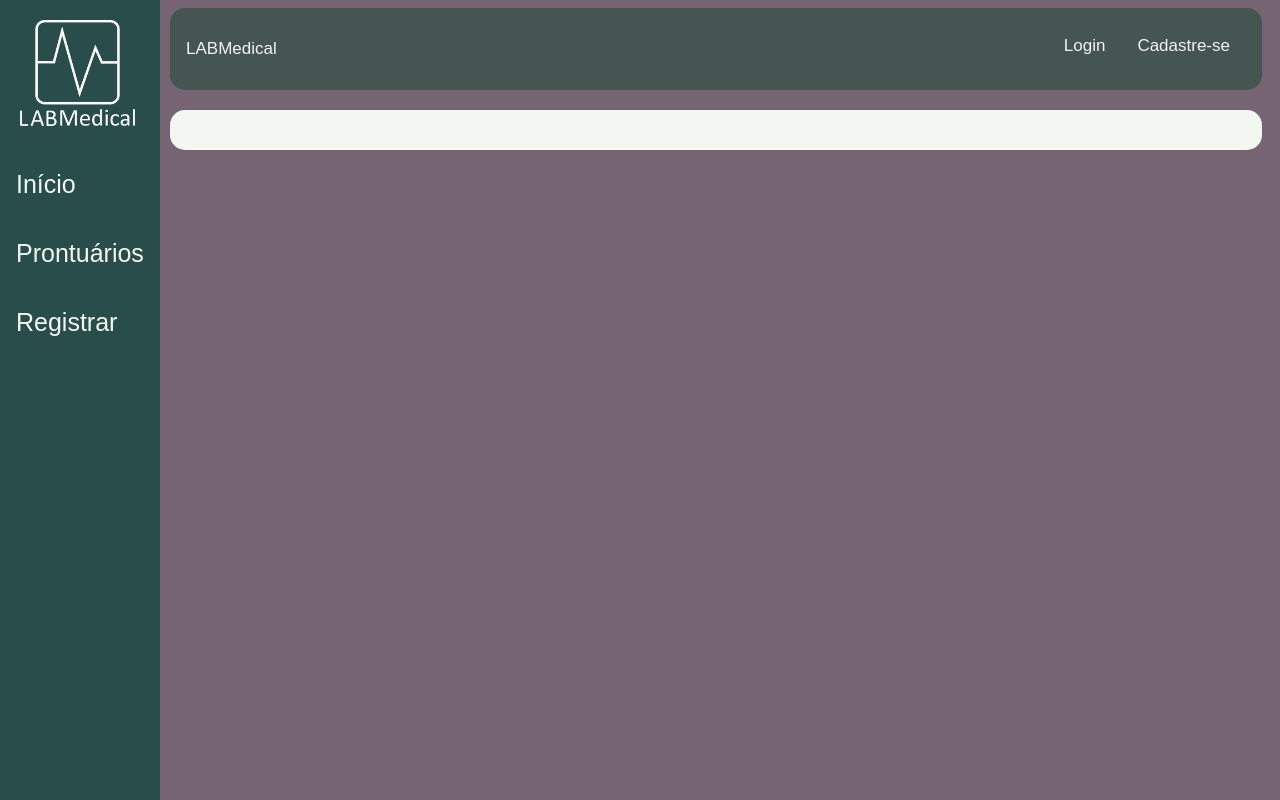
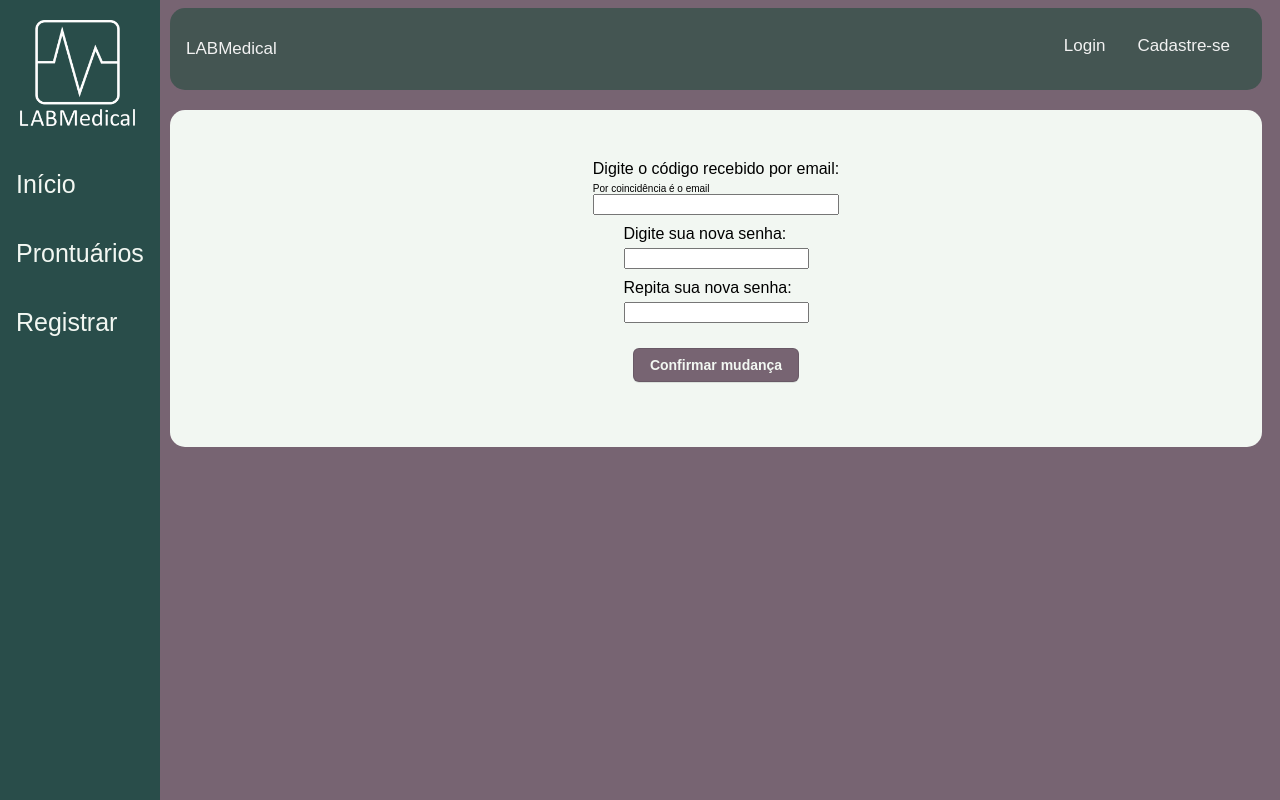
Before and after one commit to heloiseap/LABMedical, an Angular app in the folder LABMedical/: page /reset-senha in a window 1280 px wide. Before the commit this address led to /. Built offline with nearby package versions, Linux system fonts and the light colour scheme.

Commit message:
login reset senha cadastro final v0

```diff
--- a/LABMedical/src/app/app.routes.ts
+++ b/LABMedical/src/app/app.routes.ts
@@ -8,6 +8,7 @@ import { RegistrarConsultaComponent } from './registrar/registrar-consulta/regis
 import { RegistrarPacienteComponent } from './registrar/registrar-paciente/registrar-paciente.component';
 import { CadastroComponent } from './cadastro/cadastro.component';
 import { ProntuarioPacienteComponent } from './prontuarios/prontuario-paciente/prontuario-paciente.component';
+import { ResetSenhaComponent } from './reset-senha/reset-senha.component';
 
 export const routes: Routes = [
   {
@@ -71,5 +72,10 @@ export const routes: Routes = [
       },
     ],
   },
+  {
+    path: 'reset-senha',
+    component: ResetSenhaComponent,
+    pathMatch: 'full'
+  }
 
 ];
--- a/LABMedical/src/app/cadastro/cadastro.component.scss
+++ b/LABMedical/src/app/cadastro/cadastro.component.scss
@@ -13,6 +13,7 @@
 
   p {
     color: red;
+    font-size: smaller;
   }
 
   .btn-normal {
--- a/LABMedical/src/app/login/login.component.html
+++ b/LABMedical/src/app/login/login.component.html
@@ -9,6 +9,17 @@
         formControlName="emailUser"
       />
     </div>
+    <p
+    *ngIf="
+      loginForm.controls.emailUser.errors &&
+      loginForm.controls.emailUser.errors.required &&
+      (loginForm.get('emailUser')?.touched ||
+      loginForm.get('emailUser')?.dirty)
+    "
+    class="msg-erro"
+  >
+    Preenchimento obrigatório
+  </p>
   </div>
 
   <div>
@@ -20,11 +31,22 @@
         name="senhaUser"
         formControlName="senhaUser"
       />
+      <p
+      *ngIf="
+        loginForm.controls.senhaUser.errors &&
+        loginForm.controls.senhaUser.errors.required &&
+        (loginForm.get('senhaUser')?.touched ||
+        loginForm.get('senhaUser')?.dirty)
+      "
+      class="msg-erro"
+    >
+      Preenchimento obrigatório
+    </p>
     </div>
   </div>
   <div><button class="btn-normal" type="submit">Entrar</button></div>
   <span class="links">
-    <a class="link" routerLink="cadastro">Criar Conta</a>
-    <a class="link" routerLink="reset-senha">Resetar senha</a>
+    <a class="link" (click)="criarConta()">Criar Conta</a>
+    <a class="link" (click)="mudarSenha()">Resetar senha</a>
   </span>
 </form>
--- a/LABMedical/src/app/login/login.component.scss
+++ b/LABMedical/src/app/login/login.component.scss
@@ -13,6 +13,7 @@
 
   p {
     color: red;
+    font-size: smaller;
   }
 
   .btn-normal {
@@ -73,4 +74,6 @@
   font-size: 12px;
   color: #776472;
   display: block;
+  cursor: pointer;
+
 }
--- a/LABMedical/src/app/login/login.component.ts
+++ b/LABMedical/src/app/login/login.component.ts
@@ -1,17 +1,20 @@
 import { Component, OnInit } from '@angular/core';
 import { FormControl, FormGroup, ReactiveFormsModule, Validators } from '@angular/forms';
 import { Router, RouterLink } from '@angular/router';
+import usuarios from '../../mock-db/usuarios.json';
+import { CommonModule } from '@angular/common';
 
 @Component({
   selector: 'app-login',
   standalone: true,
-  imports: [ReactiveFormsModule, RouterLink],
+  imports: [ReactiveFormsModule, RouterLink, CommonModule],
   templateUrl: './login.component.html',
   styleUrl: './login.component.scss'
 })
 export class LoginComponent implements OnInit {
 
   loginForm!: FormGroup
+  listaUsuarios = usuarios
 
   login = {
     emailUser: '',
@@ -21,7 +24,6 @@ export class LoginComponent implements OnInit {
   constructor(private router: Router){}
 
   ngOnInit(): void {
-    //declarar aqui o form
     this.loginForm = new FormGroup({
       emailUser: new FormControl('',[
         Validators.required
@@ -33,17 +35,31 @@ export class LoginComponent implements OnInit {
   }
 
   fazerLogin() {
+    if (this.loginForm.valid){
+      let check = this.listaUsuarios.filter(usuario => usuario.email == this.loginForm.controls.emailUser.value)
+      if (check.length !=0) {
+        if (check[0].senha == this.loginForm.controls.senhaUser.value){
+          localStorage.setItem("logado","true")
+          this.router.navigate(['inicio'])
 
+        } else {
+          alert("Senha incorreta")
+          this.loginForm.patchValue({senhaUser: ''})
+        }
+      } else {
+        alert("Usuário não cadastrado")
+      }
+
+    } else {
+      this.loginForm.markAllAsTouched();
+    }
   }
 
   criarConta() {
     this.router.navigate(['cadastro'])
   }
 
-  resetarSenha() {
-    //todo
+  mudarSenha() {
+    this.router.navigate(['reset-senha'])
   }
-
-
-
 }
--- /dev/null
+++ b/LABMedical/src/app/reset-senha/reset-senha.component.html
@@ -0,0 +1,98 @@
+<form class="formulario" (ngSubmit)="mudarSenha()" [formGroup]="mudarSenhaForm">
+    <div>
+        <div><label for="codigo">Digite o código recebido por email:</label></div>
+        <span>Por coincidência é o email</span>
+        <div>
+          <input
+            type="password"
+            id="codigo"
+            name="codigo"
+            formControlName="codigo"
+          />
+        </div>
+        <p
+          *ngIf="
+            mudarSenhaForm.controls.senha1.errors &&
+            mudarSenhaForm.controls.senha1.errors.required &&
+            (mudarSenhaForm.get('senha1')?.touched ||
+              mudarSenhaForm.get('senha1')?.dirty)
+          "
+          class="msg-erro"
+        >
+          Preenchimento obrigatório
+        </p>
+      </div>
+
+
+    <div>
+    <div><label for="senha1">Digite sua nova senha:</label></div>
+    <div>
+      <input
+        type="password"
+        id="senha1"
+        name="senha1"
+        formControlName="senha1"
+      />
+    </div>
+    <p
+      *ngIf="
+        mudarSenhaForm.controls.senha1.errors &&
+        mudarSenhaForm.controls.senha1.errors.required &&
+        (mudarSenhaForm.get('senha1')?.touched ||
+          mudarSenhaForm.get('senha1')?.dirty)
+      "
+      class="msg-erro"
+    >
+      Preenchimento obrigatório
+    </p>
+    <p
+    class="msg-erro"
+    *ngIf="
+      mudarSenhaForm.controls.senha1.errors &&
+      (mudarSenhaForm.controls.senha1.errors?.minlength ||
+      mudarSenhaForm.controls.senha1.errors?.maxlength) &&
+      (mudarSenhaForm.get('senha1')?.touched ||
+      mudarSenhaForm.get('senha1')?.dirty)
+    "
+  >
+    Utilize de 6 a 20 caracteres
+  </p>
+  </div>
+
+  <div>
+    <div><label for="senha2">Repita sua nova senha:</label></div>
+    <div>
+      <input
+        type="password"
+        id="senha2"
+        name="senha2"
+        formControlName="senha2"
+      />
+    </div>
+    <p
+      *ngIf="
+        mudarSenhaForm.controls.senha2.errors &&
+        mudarSenhaForm.controls.senha2.errors.required &&
+        (mudarSenhaForm.get('senha2')?.touched ||
+          mudarSenhaForm.get('senha2')?.dirty)
+      "
+      class="msg-erro"
+    >
+      Preenchimento obrigatório
+    </p>
+
+    <p
+    class="msg-erro"
+    *ngIf="
+      !this.senhasIguais() &&
+      (mudarSenhaForm.get('senha2')?.touched ||
+      mudarSenhaForm.get('senha2')?.dirty)
+    "
+  >
+    Senhas diferentes
+  </p>
+  </div>
+  <div>
+    <button class="btn-normal" type="submit">Confirmar mudança</button>
+  </div>
+</form>
--- /dev/null
+++ b/LABMedical/src/app/reset-senha/reset-senha.component.scss
@@ -0,0 +1,83 @@
+.formulario {
+    display: flex;
+    flex-direction: column;
+    align-items: center;
+    margin: 20px;
+    padding: 10px;
+
+    div {
+      display: flex;
+      flex-direction: column;
+      padding-bottom: 5px;
+    }
+
+    p {
+      color: red;
+      font-size: smaller;
+    }
+
+    span {
+        font-size: x-small;
+    }
+
+    .btn-normal {
+      appearance: none;
+      background-color: #776472;
+      border: 1px solid rgba(27, 31, 35, 0.15);
+      border-radius: 6px;
+      box-shadow: rgba(27, 31, 35, 0.1) 0 1px 0;
+      box-sizing: border-box;
+      color: #f2f7f2;
+      cursor: pointer;
+      display: inline-block;
+      font-size: 14px;
+      font-weight: 600;
+      line-height: 20px;
+      padding: 6px 16px;
+      position: relative;
+      text-align: center;
+      text-decoration: none;
+      user-select: none;
+      -webkit-user-select: none;
+      touch-action: manipulation;
+      vertical-align: middle;
+      white-space: nowrap;
+      margin: 10px;
+      margin-top: 15px;
+    }
+
+    .btn-normal:focus:not(:focus-visible):not(.focus-visible) {
+      box-shadow: none;
+      outline: none;
+    }
+
+    .btn-normal:hover {
+      background-color: #685e65;
+    }
+
+    .btn-normal:focus {
+      box-shadow: #4d454a(46, 164, 79, 0.4) 0 0 0 3px;
+      outline: none;
+    }
+
+    .btn-normal:disabled {
+      background-color: #887a84;
+      border-color: rgba(27, 31, 35, 0.1);
+      color: rgba(255, 255, 255, 0.8);
+      cursor: default;
+    }
+
+    .btn-normal:active {
+      background-color: #644f5e;
+      box-shadow: rgba(20, 70, 32, 0.2) 0 1px 0 inset;
+    }
+  }
+  .link {
+    padding: 5px;
+    text-decoration: none;
+    font-size: 12px;
+    color: #776472;
+    display: block;
+    cursor: pointer;
+
+  }
--- /dev/null
+++ b/LABMedical/src/app/reset-senha/reset-senha.component.ts
@@ -0,0 +1,73 @@
+import { CommonModule } from '@angular/common';
+import { Component, OnInit } from '@angular/core';
+import {
+  FormControl,
+  FormGroup,
+  ReactiveFormsModule,
+  Validators,
+} from '@angular/forms';
+import usuarios from '../../mock-db/usuarios.json';
+import { Router, RouterLink } from '@angular/router';
+
+@Component({
+  selector: 'app-reset-senha',
+  standalone: true,
+  imports: [ReactiveFormsModule, CommonModule, RouterLink],
+  templateUrl: './reset-senha.component.html',
+  styleUrl: './reset-senha.component.scss',
+})
+export class ResetSenhaComponent implements OnInit {
+  mudarSenhaForm!: FormGroup;
+  listaUsuarios = usuarios;
+
+  constructor(private router: Router) {
+  }
+
+  ngOnInit() {
+    this.mudarSenhaForm = new FormGroup({
+      codigo: new FormControl('', [Validators.required]),
+      senha1: new FormControl('', [
+        Validators.required,
+        Validators.minLength(6),
+        Validators.maxLength(20),
+      ]),
+      senha2: new FormControl('', [Validators.required]),
+    });
+  }
+
+  senhasIguais() {
+    if (
+      this.mudarSenhaForm.controls.senha1.value ==
+      this.mudarSenhaForm.controls.senha2.value
+    ) {
+      return true;
+    }
+    return false;
+  }
+
+  mudarSenha() {
+    if (this.mudarSenhaForm.valid) {
+      let usuario = this.listaUsuarios.filter(
+        (usuario) => usuario.email == this.mudarSenhaForm.controls.codigo.value
+      );
+      if (usuario.length == 1) {
+        for (let i = 0; i < this.listaUsuarios.length; i++) {
+          if (
+            this.listaUsuarios[i].email ==
+            this.mudarSenhaForm.controls.codigo.value
+          ) {
+            this.listaUsuarios[i].senha =
+              this.mudarSenhaForm.controls.senha1.value;
+              localStorage.setItem("logado","true")
+              this.router.navigate(['inicio'])
+            break;
+          }
+        }
+      } else {
+        alert('Código inválido');
+      }
+    } else {
+      this.mudarSenhaForm.markAllAsTouched();
+    }
+  }
+}
--- a/LABMedical/src/app/services/validador-customizado.service.ts
+++ b/LABMedical/src/app/services/validador-customizado.service.ts
@@ -83,14 +83,14 @@ export class ValidadorCustomizadoService {
       return null;
     };
   }
-  checarSenhas(formGroup: FormGroup): ValidatorFn {
-    return (control: AbstractControl): ValidationErrors | null => {
-      const senhaUser = control.get('senhaUser')?.value;
-      const senhaRepetir = formGroup.controls.senhaRepetir?.value;
-      if (senhaUser !== senhaRepetir) {
-        return { checarSenhas: true };
-      }
-      return null;
-    };
-  }
+  // checarSenhas(formGroup: FormGroup): ValidatorFn {
+  //   return (control: AbstractControl): ValidationErrors | null => {
+  //     const senhaUser = control.get('senhaUser')?.value;
+  //     const senhaRepetir = formGroup.controls.senhaRepetir?.value;
+  //     if (senhaUser !== senhaRepetir) {
+  //       return { checarSenhas: true };
+  //     }
+  //     return null;
+  //   };
+  // }
 }
```
Also changed, not shown: LABMedical/src/app/cadastro/cadastro.component.html (+14 -5 lines), LABMedical/src/app/cadastro/cadastro.component.ts (+25 -20 lines), 1 other file (tests, documents, lock files or other folders).
